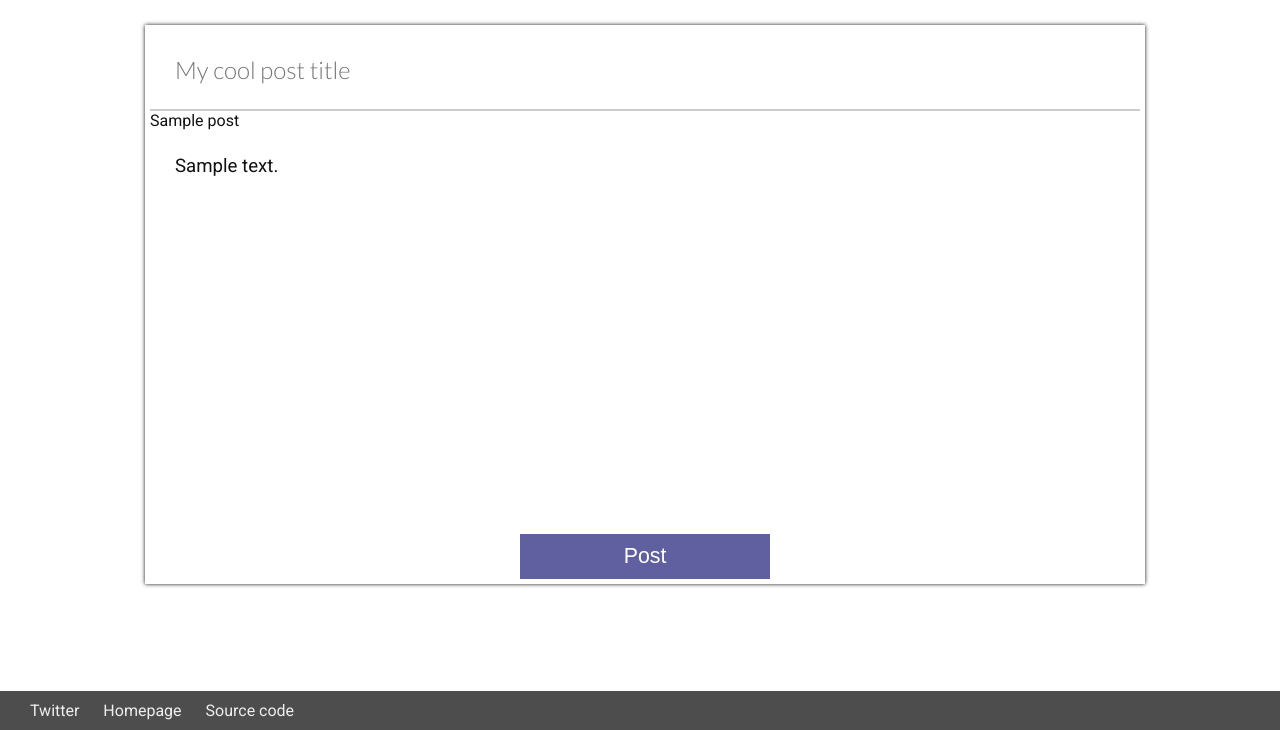
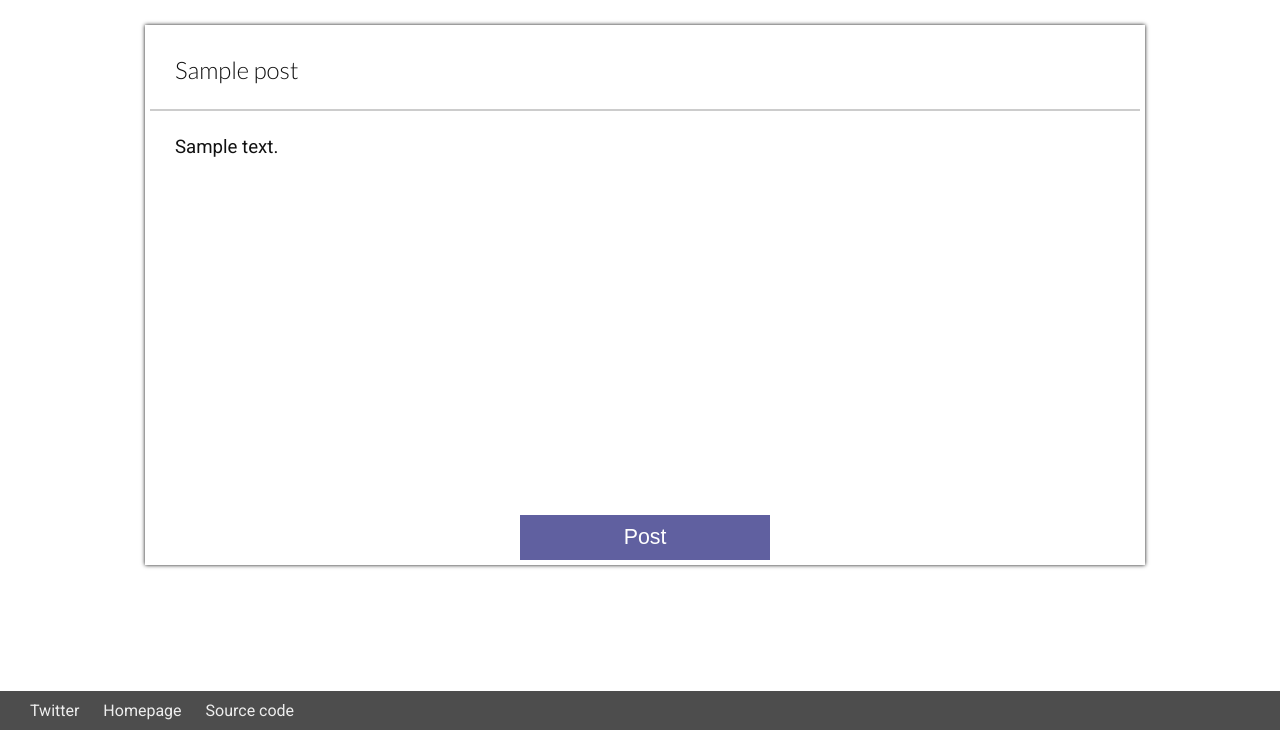
Before and after one commit to QuadPiece/flask-blog, a Flask app: template templates/edit.html in a window 1280 px wide. Shown: the part 70-800 px from the top of the page. Run offline with Flask 2, Linux system fonts and the light colour scheme; the template is opened without the code that fills it: most values are stand-ins (such as "Sample title", 1, 10 or a date in 2020).

Commit message:
Apparently this is how you do it

```diff
--- a/templates/edit.html
+++ b/templates/edit.html
@@ -1,7 +1,7 @@
 {% extends "layout.html" %}
 {% block body %}
     <form action="{{ url_for('update_post') }}" method="post" class="add-entry">
-      <input type="text" name="title" placeholder="My cool post title">{{ post.title }}</input>
+      <input type="text" name="title" value="{{ post.title }}">
       <textarea name="text" class="composer" placeholder="My even cooler blog post">{{ post.text }}</textarea>
       <input type="submit" value="Post">
     </form>
```
